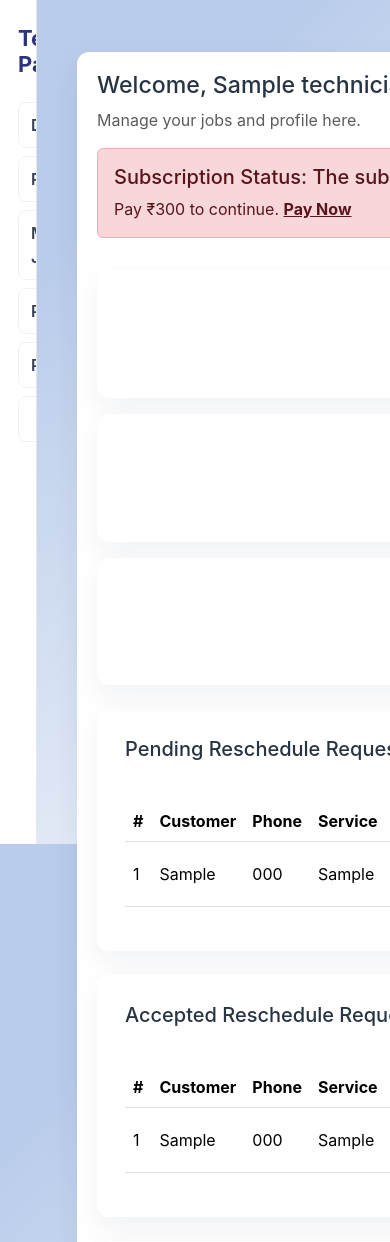
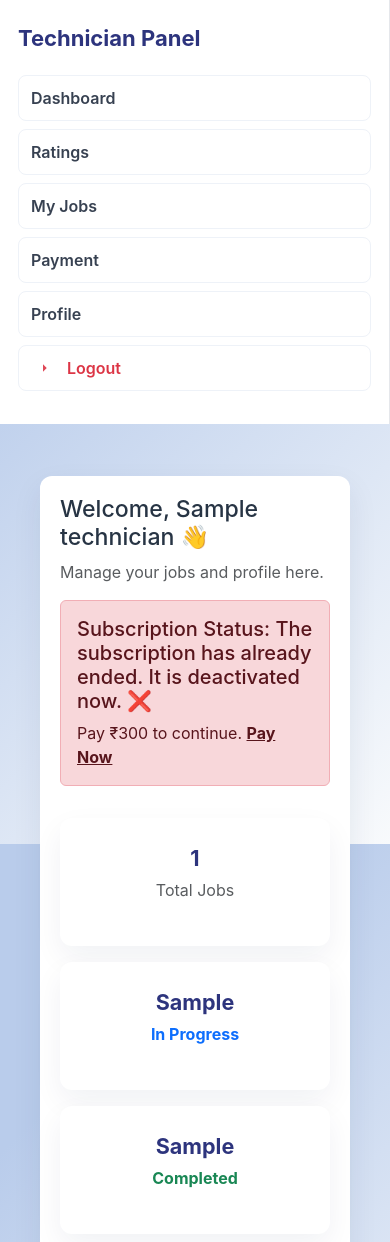
Before and after one commit to aryakaladharan8-code/homeappliances, a Django app: template homeservice/templates/homeservice/techniciandashboard.html in a window 390 px wide; the page is wider, and only the part inside the window is pictured. Shown: the top 1242 px of that part. Run offline with Django 5.2, Linux system fonts and the light colour scheme; the template is opened without the code that fills it: most values are stand-ins (such as "Sample title", 1, 10 or a date in 2020); some libraries are stand-ins or nearby versions.

Commit message:
updated technician dashboard sidebar and mobile layout with rating UI

```diff
--- a/homeservice/templates/homeservice/techniciandashboard.html
+++ b/homeservice/templates/homeservice/techniciandashboard.html
@@ -30,6 +30,22 @@
         .rating-stars .star { color: #ddd; font-size: 16px; }
         .rating-stars .star.filled { color: #ffc107; }
         .table tbody tr:hover { background:#fbfcff; transform: translateY(-1px); }
+
+        /* Mobile responsiveness */
+        @media (max-width: 767px) {
+            .d-flex {
+                flex-direction: column;
+            }
+            .sidebar {
+                width: 100%;
+                height: auto;
+                position: relative;
+                order: -1; /* Move sidebar to top */
+            }
+            .flex-grow-1 {
+                padding: 20px;
+            }
+        }
     </style>
 </head>
 
```
Also changed, not shown: homeservice/templates/homeservice/my_jobs.html (+9 -3 lines), homeservice/templates/homeservice/technician_payment.html (+9 -3 lines), homeservice/templates/homeservice/technician_profile.html (+9 -3 lines), homeservice/templates/homeservice/technician_ratings.html (+9 -3 lines).
